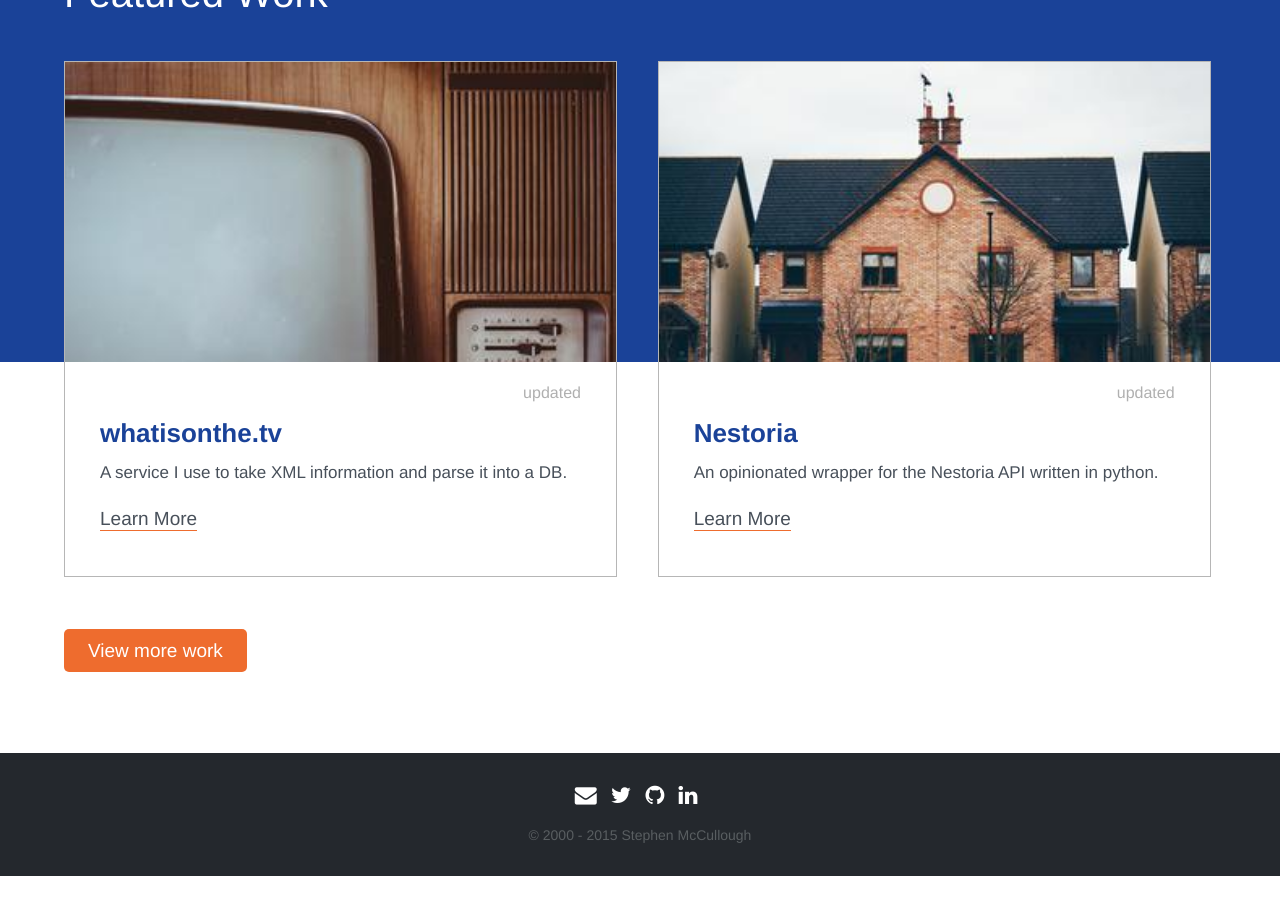
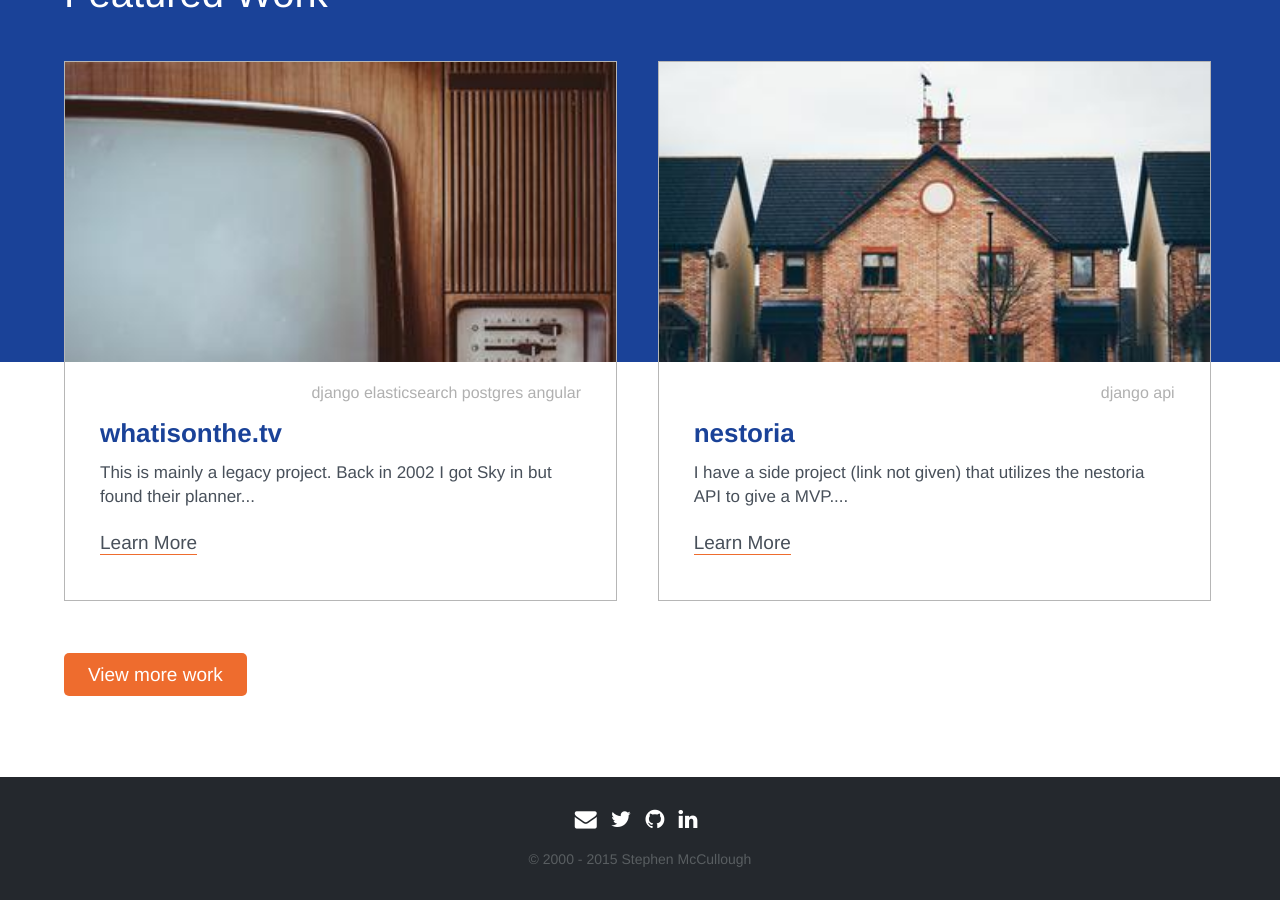
Before and after one commit to swmcc/swmcc.github.io, a Jekyll site: the page built from index.html, in a window 1280 px wide and 900 px high, scrolled down 2022 px. Built offline with Jekyll 4.4.1, drawn with Linux system fonts in a browser that asks for light colours; nearby versions of some CDN libraries; some web fonts are replaced; before the commit the page ends 2898 px from its top, so only the background shows below that.

Commit message:
#27 - _posts extended to be a work page also. Amended front page to get only featured work posts. Added whatisonthe.tv and nestoria work pages

```diff
--- /dev/null
+++ b/_posts/1970-01-01-nestoria.tv.html
@@ -0,0 +1,18 @@
+---
+type: post
+tags: work, github, streak, day50, development
+tech: django api
+published: true
+title: nestoria
+layout: post
+work_article: true
+featured: true
+status: publish
+image-large: "/img/blog/header/nestoria.png"
+image-small: "/img/blog/nestoria.png"
+---
+<p>I have a side project (link not given) that utilizes the nestoria API to give a MVP. The app is written in django so I had to find a python library. One exists but it doesn't really suit what I want to do plus it is close to seven years of age. So I wrote one that suits my needs, it is fairly opinionated.</p>
+
+<p>It has stalled lately (Sept 15) however I intend to pick it up again in the near future.</p>
+
+<p><a href="https://github.com/swmcc/nestoria-python">Fork it</a></p>
--- /dev/null
+++ b/_posts/1970-01-01-whatisonthe.tv.html
@@ -0,0 +1,24 @@
+---
+type: post
+tags: work, github, streak, day50, development
+tech: django elasticsearch postgres angular
+published: true
+title: whatisonthe.tv
+layout: post
+work_article: true
+featured: true
+status: publish
+image-large: "/img/blog/header/tv.png"
+image-small: "/img/blog/tv.png"
+---
+      <p>This is mainly a legacy project. Back in 2002 I got Sky in but found their planner to be pretty much useless. It never told me when things were on and I don't even think they had a series link back then. So instead of trawling through the radio times and the like I decided to write my own. I used the data provided by the XMLTV.org people and parse the information on a semily regular basis. This way I could then do what I wanted with the data.</p>
+
+      <p>I created various things with it - an email reminder to email me of when my shows would be on or coming up. A watchlist so I could keep an eye when a certain star was going to appear on tv as a guest or a recurring character. I then extended it to take episode information - with the grand idea that I could use something to say "show me all the episodes from the X-Files that include the cigaratte smoking man". I was partially successful. However as it was a one man band project I couldn't keep up with the advent of sky+, tivo and other sites.</p>
+
+      <p>I gave it a major re-write in 2005 and used XML::Twig. It still uses Class::DBI for its db interface (MySQL) - it should be re-written to use DBIx::Class as it is still supported. it still works. I don't really have a use case for it now as I either use 'On Demand' or 'Sky+' now to catch what I want to watch. So every three days a cron runs to collect the information and put it into a database. At the time of writing I have every tv listings/star information from the start of 2011 until now (April 2013). It might come in useful some time.</p>
+
+      <p>I added in a lucene index to the build. Mainly for proof of concept. I could have easily do this in Perl/Ruby/PHP but opted for groovy for a challenge.</p>
+
+      <p>I just use it now to test a data set with something new - JSON parsing etc.</p>
+
+      <a href="http://www.whatisonthe.tv">whatisonthe.tv</a>
--- a/index.html
+++ b/index.html
@@ -40,24 +40,19 @@ selected: home
     <div class="container">
       <h2>Featured Work</h2>
         <ul>
-          <li class="work-example">
-            <div class="featured-image" style="background-image: url(/img/blog/tv.png);"></div>
-            <div class="text">
-              <p class="meta">updated {{ post.date | date: "%b %-d, %Y" }}</p>
-              <h3><a href="{{ site.baseurl }}/work/tvlistingsapp.html">whatisonthe.tv</a></h3>
-              <p>A service I use to take XML information and parse it into a DB.</p>
-              <a class="read-more" href="{{ site.baseurl }}/work/tvlistingsapp.html">Learn More</a>
-            </div>
-          </li>
-           <li class="work-example">
-            <div class="featured-image" style="background-image: url(/img/blog/nestoria.png);"></div>
-            <div class="text">
-              <p class="meta">updated {{ post.date | date: "%b %-d, %Y" }}</p>
-              <h3><a href="#">Nestoria</a></h3>
-              <p>An opinionated wrapper for the Nestoria API written in python.</p>
-              <a class="read-more" href="#">Learn More</a>
-            </div>
-          </li>
+          {% for post in site.posts %}
+            {% if post.work_article && post.is_featured %}
+              <li class="work-example">
+                <div class="featured-image" style="background-image: url({{ post.image-small }});"></div>
+                <div class="text">
+                  <p class="meta">{% for post_tag in post.tech %}{{ post_tag }} {% endfor %}</p>
+                  <h3><a href="{{ site.baseurl }}/work/tvlistingsapp.html">{{ post.title }}</a></h3>
+                  <p>{{ post.content | strip_html | truncatewords:17}}</p>
+                  <a class="read-more" href="{{ post.url }}">Learn More</a>
+                </div>
+              </li>
+            {% endif %}
+          {% endfor %}
         </ul>
         <div class="button-container">
           <a href="work/" class="button">View more work</a>
```
